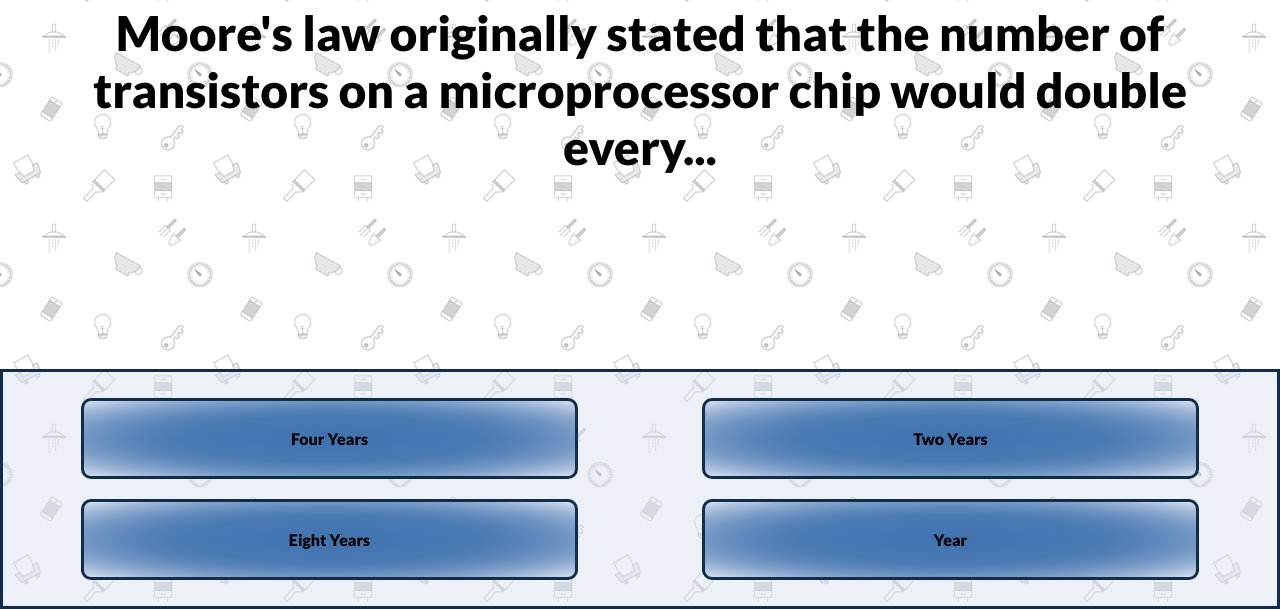
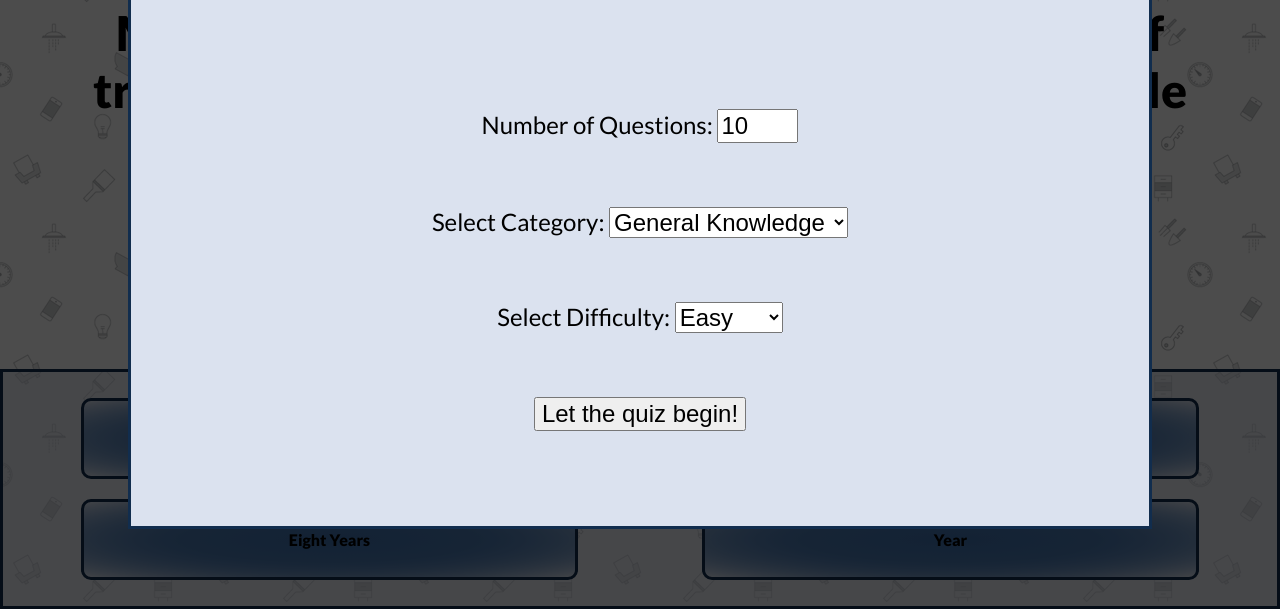
Before and after one commit to CaptainObjective/Quiz, a website built with webpack: page index.html in a window 1280 px wide. Shown: the part 191-800 px from the top of the page. Built offline with nearby package versions, Linux system fonts and the light colour scheme.

Commit message:
form added

```diff
--- a/index.html
+++ b/index.html
@@ -6,6 +6,7 @@
     <meta http-equiv="X-UA-Compatible" content="ie=edge" />
     <link href="https://fonts.googleapis.com/css?family=Lato:400,900&display=swap&subset=latin-ext" rel="stylesheet" />
     <link rel="stylesheet" href="./main.css" />
+    <link rel="stylesheet" href="./modal.css" />
     <title>Quiz</title>
   </head>
   <body>
--- a/main.css
+++ b/main.css
@@ -7,14 +7,14 @@
 
 body {
   margin: 0;
-  font-family: "Lato", sans-serif;
+  font-family: 'Lato', sans-serif;
   user-select: none;
 }
 div {
   box-sizing: border-box;
 }
 #wrapper {
-  background: url("./img/doodles.png");
+  background: url('./img/doodles.png');
   margin: 0;
   padding: 0;
   width: 100vw;
@@ -44,7 +44,7 @@ div {
   align-items: center;
 }
 #anwserarea::before {
-  content: "";
+  content: '';
   opacity: 0.5;
   height: 100%;
   width: 100%;
--- /dev/null
+++ b/modal.css
@@ -0,0 +1,44 @@
+#modal {
+  background-color: rgba(0, 0, 0, 0.7);
+  height: 100vh;
+  width: 100vw;
+  position: absolute;
+  display: flex;
+  justify-content: center;
+  align-items: center;
+  z-index: 1;
+  top: 0;
+  left: 0;
+}
+#modalwindow {
+  width: 80%;
+  height: 80%;
+  border: var(--dark) solid 3px;
+  background-color: var(--light);
+  z-index: 2;
+  display: flex;
+  flex-direction: column;
+  flex-wrap: wrap;
+  justify-content: center;
+  align-items: center;
+}
+#modalwindow > h1 {
+  font-size: 3rem;
+}
+#modalwindow > form {
+  height: 80%;
+  width: 80%;
+  display: flex;
+  flex-direction: column;
+  flex-wrap: wrap;
+  justify-content: center;
+  align-items: center;
+}
+
+#modalwindow > form > * {
+  font-size: 1.5rem;
+  margin: 2rem;
+}
+#modalwindow > form > * > * {
+  font-size: 1.5rem;
+}
--- /dev/null
+++ b/src/Form.js
@@ -0,0 +1,46 @@
+class Form {
+  constructor() {
+    this.element = document.createElement('div');
+    this.element.innerHTML = `
+        <div id="modal">
+            <div id="modalwindow">
+                <h1>Create your own quiz</h1>
+                <form id="newgameform">
+                <label for="questionNo">
+                Number of Questions: <input type="number" name="questionNo" id="questionNo" min="1" max="50" value="10"
+                /></label>
+                <label for="category"
+                    >Select Category:
+                    <select name="category" id="category">
+                    <option value="9">General Knowledge</option>
+                    <option value="18">Science: Computers</option>
+                    <option value="23">History</option>
+                    </select>
+                </label>
+                <label for="difficulty"
+                    >Select Difficulty:
+                    <select name="difficulty" id="difficulty">
+                    <option value="easy">Easy</option>
+                    <option value="medium">Medium</option>
+                    <option value="hard">Hard</option>
+                    </select>
+                </label>
+                <input type="submit" value="Let the quiz begin!" />
+                </form>
+        </div>
+    </div>
+`;
+    document.querySelector('#wrapper').appendChild(this.element);
+    this.element.addEventListener('submit', e => this.submitForm(e));
+  }
+  submitForm(e) {
+    e.preventDefault();
+    // console.log(e.target[0].value, e.target[1].value, e.target[2].value);
+    const amount = e.target[0].value;
+    const category = e.target[1].value;
+    const difficulty = e.target[2].value;
+    console.log(`https://opentdb.com/api.php?amount=${amount}&category=${category}&difficulty=${difficulty}`);
+  }
+}
+
+export default Form;
--- a/src/index.js
+++ b/src/index.js
@@ -1,4 +1,3 @@
-import Game from './Game';
 import startNewGame from './startGame';
 
 startNewGame();
--- a/src/startGame.js
+++ b/src/startGame.js
@@ -1,7 +1,9 @@
 import questionData from './mock_data.json';
 import Game from './Game';
+import Form from './Form.js';
 
 const startNewGame = () => {
+  const form = new Form();
   const anwserArea = document.querySelector('#anwserarea');
   anwserArea.innerHTML = `
     <div id="0" class="btn">CodersCrew</div>
```
Also changed, not shown: modalMarkup.html (added, +27 -0 lines).
